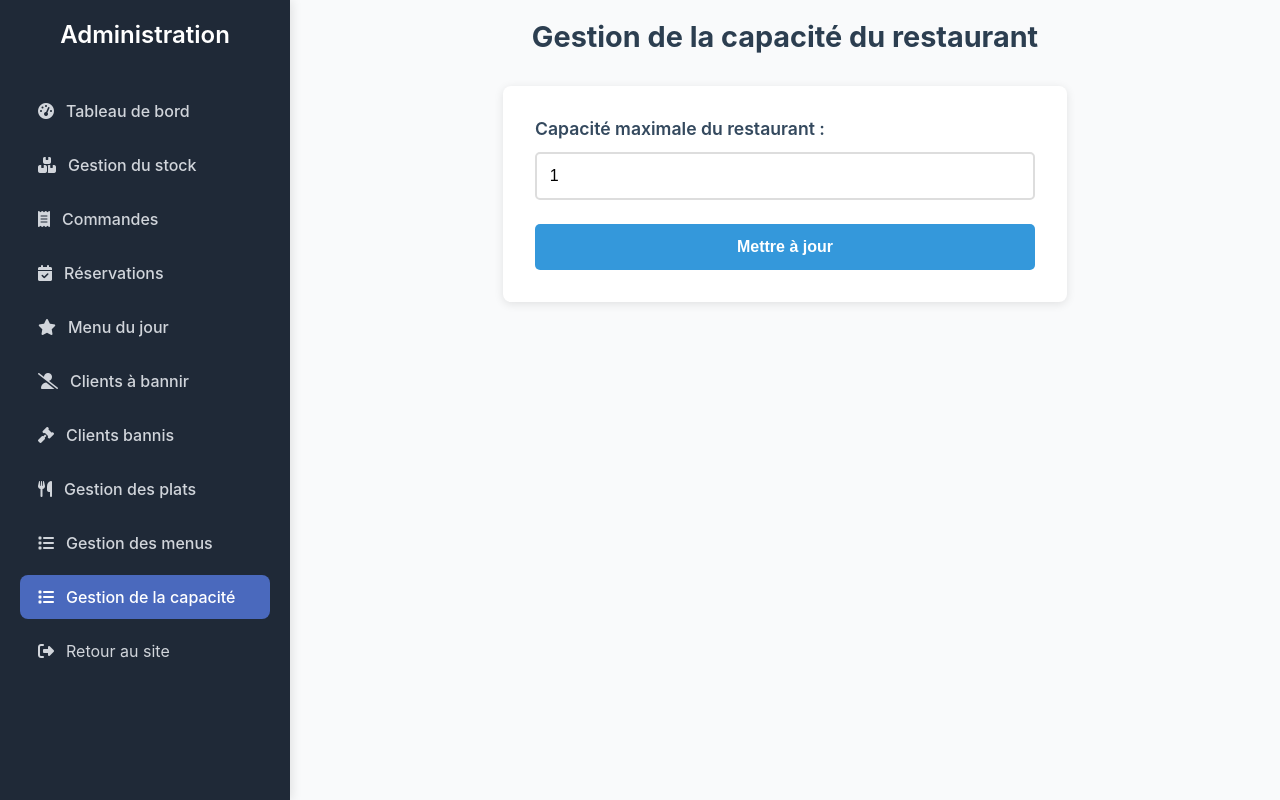
After one commit to nathan2612/Projet_FI_Groupe_17, a Flask app: page /admin/capacite in a window 1280 px wide. The commit adds this page. Run offline with Flask 3, Linux system fonts and the light colour scheme; a user stored in the database is signed in; tables that the repository leaves empty hold one stand-in row (values such as "Sample post"); parts of the project's set-up code (start-up, migrations or seed data) failed here and were passed over.

Commit message:
v1 admin capacite

```diff
--- a/config.py
+++ b/config.py
@@ -4,4 +4,4 @@ SECRET_KEY = "730c3469-5303-432e-ad06-d0de212a7d98"
 
 SQLALCHEMY_DATABASE_URI = os.environ.get(
 	'DATABASE_URL',
-	'mysql+pymysql://louis:louis@localhost:3306/oumami?charset=utf8mb4')
+	'mysql+pymysql://joubert:joubert@servinfo-maria:3306/DBjoubert?charset=utf8mb4')
--- /dev/null
+++ b/monApp/static/admin_capacite.css
@@ -0,0 +1,60 @@
+h1 {
+    color: #2c3e50;
+    text-align: center;
+    margin-bottom: 2rem;
+    font-size: 1.8rem;
+}
+
+form {
+    max-width: 500px;
+    margin: 0 auto;
+    background: white;
+    padding: 2rem;
+    border-radius: 8px;
+    box-shadow: 0 2px 10px rgba(0, 0, 0, 0.1);
+}
+
+label {
+    display: block;
+    margin-bottom: 0.8rem;
+    color: #34495e;
+    font-weight: 600;
+    font-size: 1.1rem;
+}
+
+input[type="number"] {
+    width: 100%;
+    padding: 0.8rem;
+    border: 2px solid #ddd;
+    border-radius: 5px;
+    font-size: 1rem;
+    margin-bottom: 1.5rem;
+    transition: border-color 0.3s;
+    box-sizing: border-box;
+}
+
+input[type="number"]:focus {
+    outline: none;
+    border-color: #3498db;
+}
+
+button[type="submit"] {
+    width: 100%;
+    padding: 0.9rem;
+    background: #3498db;
+    color: white;
+    border: none;
+    border-radius: 5px;
+    font-size: 1rem;
+    font-weight: 600;
+    cursor: pointer;
+    transition: background 0.3s;
+}
+
+button[type="submit"]:hover {
+    background: #2980b9;
+}
+
+button[type="submit"]:active {
+    transform: scale(0.98);
+}
--- /dev/null
+++ b/monApp/templates/admin_capacite.html
@@ -0,0 +1,14 @@
+{% extends 'base_admin.html' %}
+
+{% block styles %}
+<link rel="stylesheet" href="{{ url_for('static', filename='admin_capacite.css') }}">
+{% endblock %}
+
+{% block main %}
+<h1>Gestion de la capacité du restaurant</h1>
+<form method="POST" action="{{ url_for('admin_capacite') }}">
+    <label for="capacite">Capacité maximale du restaurant :</label>
+    <input type="number" id="capacite" name="capacite" value="{{ capacite }}" min="1" required>
+    <button type="submit">Mettre à jour</button>
+</form>
+{% endblock %}
--- a/monApp/templates/base_admin.html
+++ b/monApp/templates/base_admin.html
@@ -37,6 +37,9 @@
                 <li {% if request.endpoint == 'admin_menus' %}class="active"{% endif %}>
                     <a href="{{ url_for('admin_menus') }}"><i class="fas fa-list"></i> Gestion des menus</a>
                 </li>
+                <li {% if request.endpoint == 'admin_capacite' %}class="active"{% endif %}>
+                    <a href="{{ url_for('admin_capacite') }}"><i class="fas fa-list"></i> Gestion de la capacité</a>
+                </li>
             </ul>
         </nav>
         <div class="logout-link">
--- a/monApp/templates/reservation.html
+++ b/monApp/templates/reservation.html
@@ -47,7 +47,7 @@
 
 			<div class="form-group">
 				<label for="nb_personne">{{ form.nb_personne.label }}</label>
-				{{ form.nb_personne(class="form-control", type="number", min="1", max="12") }}
+				{{ form.nb_personne(class="form-control", type="number", min="1", max="{{ max_capacite }}") }}
 				{% if form.nb_personne.errors %}
 					<div class="error-message">
 						{% for error in form.nb_personne.errors %}
--- a/monApp/views.py
+++ b/monApp/views.py
@@ -16,7 +16,7 @@ from monApp.models import (
 from .app import app, db
 from flask import render_template, request, url_for, redirect, flash, abort
 from functools import wraps
-from .forms import InscriptionForm, ConnexionForm, EditProfileForm, ReservationForm, ServiceForm
+from .forms import InscriptionForm, ConnexionForm, EditProfileForm, ReservationForm, ServiceForm, PlatForm
 from flask_login import login_user, logout_user, login_required, current_user
 from sqlalchemy import func, desc
 from hashlib import sha256
@@ -1227,6 +1227,7 @@ def admin_delete_menu(id_menu):
         db.session.rollback()
         flash("Impossible de supprimer le menu.", "error")
     return redirect(url_for('admin_menus'))
+
 @app.route('/reservation/', methods=['GET', 'POST'])
 @login_required
 def reservation():
@@ -1288,7 +1289,8 @@ def reservation():
                          form=form,
                          today=date.today(),
                          selected_date=selected_date,
-                         services_disponibles=services_avec_places)
+                         services_disponibles=services_avec_places,
+                         max_capacite=capacite_totale)
 
 @app.route('/annuler-reservation/<int:id_reservation>', methods=['POST'])
 @login_required
@@ -1316,5 +1318,30 @@ def annuler_reservation(id_reservation):
 
     return redirect(url_for('compte'))
 
+@app.route('/admin/capacite', methods=['GET','POST'])
+@admin_required
+def admin_capacite():
+    if request.method == 'POST':
+        nouvelle_capacite = request.form.get('capacite')
+        try:
+            nouvelle_capacite_int = int(nouvelle_capacite)
+            if nouvelle_capacite_int <= 0:
+                flash("La capacité doit être un entier positif.", "error")
+            else:
+                capacite_entry = db.session.query(SALLE).filter_by(cle='capacite').first()
+                if capacite_entry:
+                    capacite_entry.valeur = nouvelle_capacite_int
+                else:
+                    capacite_entry = SALLE(cle='capacite', valeur=nouvelle_capacite_int)
+                    db.session.add(capacite_entry)
+                db.session.commit()
+                flash("Capacité mise à jour avec succès.", "success")
+        except ValueError:
+            flash("Veuillez entrer un nombre entier valide pour la capacité.", "error")
+    capacite_entry = db.session.query(SALLE).filter_by(cle='capacite').first()
+    capacite = capacite_entry.valeur if capacite_entry else 1
+    return render_template('admin_capacite.html', capacite=capacite)
+
+
 if __name__ == "__main__":
     app.run()
```
